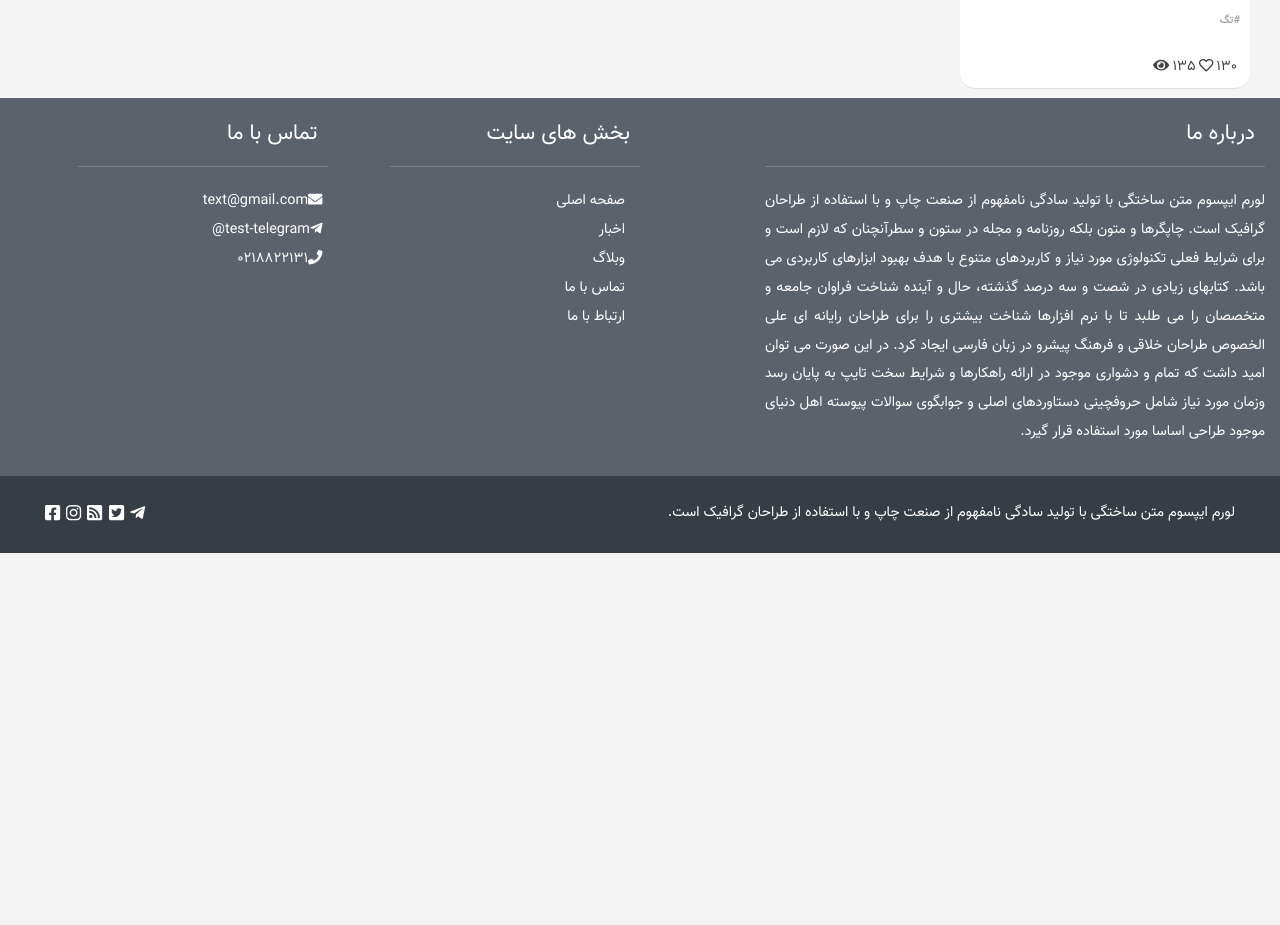
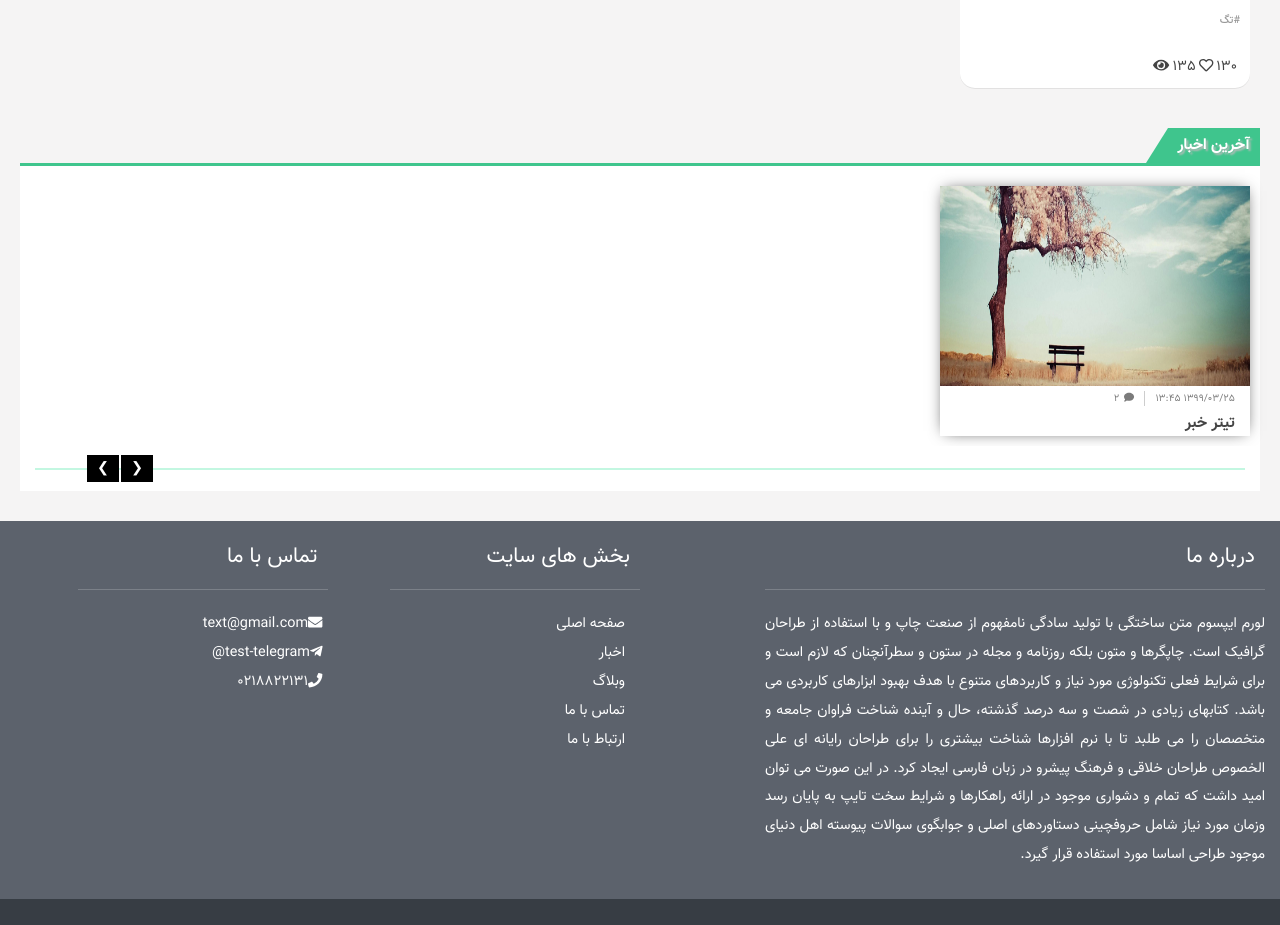
Before and after one commit to yousef-bigdeli/first-nextjs, a Next.js app: page / in a window 1280 px wide. Shown: the part 886-1811 px from the top of the page. Before the commit the page ends 1439 px from the top, so only its background shows below. Built offline with nearby package versions, Linux system fonts and the light colour scheme.

Commit message:
creating news section at index page

```diff
--- a/pages/index.js
+++ b/pages/index.js
@@ -3,7 +3,7 @@ import Template from './components/Template';
 import Slider from './components/Slider';
 import styles from './styles/Index.module.scss';
 import { FontAwesomeIcon } from '@fortawesome/react-fontawesome';
-import { faEye } from '@fortawesome/free-solid-svg-icons';
+import { faEye, faComment } from '@fortawesome/free-solid-svg-icons';
 import { faHeart } from '@fortawesome/free-regular-svg-icons';
 
 //home page on site
@@ -60,13 +60,49 @@ function Index() {
                                 </footer>
                             </article>
                         </div>
-
                     </div>
                 </div>
 
-                {/*  */}
+                {/* News section */}
 
-
+                <div className={`${styles.newsContainer} ${styles.container}`}>
+                    <div className={styles.header}>آخرین اخبار</div>
+                    <div className={styles.triangleBottomright}></div>
+                    <div className={styles.news}>
+                        <div className={styles.newsBox}>
+                            <article>
+                                <div className={styles.newsImage}>
+                                    <a href="/">
+                                        <img src="/assets/images/banner3.jpg"></img>
+                                    </a>
+                                </div>
+                                <div className={styles.newsContent}>
+                                    <div className={styles.newsDate}>
+                                        <span className={styles.date}>
+                                            1399/03/25 13:45
+                                        </span>
+                                        <span className={styles.comment}>
+                                            <FontAwesomeIcon icon={faComment} />
+                                            {/* comments number value */}
+                                            <span>2</span>
+                                        </span>
+                                    </div>
+                                    {/* news title */}
+                                    <div className={styles.newsTitle}>
+                                        تیتر خبر
+                                    </div>
+                                </div>
+                            </article>
+                        </div>
+                    </div>
+                    <div className={styles.newsFooter}>
+                        <div className={styles.footerLine}></div>
+                        <div className={styles.carouselButtons}>
+                            <span className={styles.right}>&#10094;</span>
+                            <span className={styles.left}>&#10095;</span>
+                        </div>
+                    </div>
+                </div>
             </Template>
         </>
     );
--- a/pages/styles/Index.module.scss
+++ b/pages/styles/Index.module.scss
@@ -6,13 +6,23 @@ $primary-color: #3fc58d;
     .article {
         width: calc(25% - 20px);
     }
+
     .articlesHead {
         .title {
             font-size: 1.2em !important;
         }
-        a{
+
+        a {
             font-size: 1em !important;
         }
+    }
+
+    .newsBox {
+        width: 25% !important;
+        margin: 10px !important;
+    }
+    .newsContainer {
+        margin: 30px auto !important;
     }
 }
 
@@ -20,16 +30,31 @@ $primary-color: #3fc58d;
     .article {
         width: calc(50% - 20px);
     }
+
     .articlesHead {
         .title {
             font-size: 1.1em !important;
         }
-        a{
+
+        a {
             font-size: .9em !important;
         }
     }
+
 }
-
+@media screen and (min-width: 768px) and (max-width: 1199px) {
+    .newsBox {
+        width: 33% !important;
+        margin: 10px !important;
+    }
+}
+@media screen and (min-width: 600px) and (max-width: 767px){
+    .newsBox {
+        width: 50% !important;
+        margin: 10px !important;
+    }
+}
+// **** articles section
 
 .articlesHead {
     width: 100%;
@@ -139,3 +164,123 @@ $primary-color: #3fc58d;
     color: #ff0000;
     cursor: pointer;
 }
+
+
+// **** News section
+
+.newsContainer {
+    margin: 30px 10px;
+}
+
+.header {
+    font-size: 1.1em;
+    background-color: #3fc58d;
+    display: inline-block;
+    font-weight: 700;
+    text-shadow: 2px 2px 2px #BABABA;
+    padding: 5px 10px;
+    color: #fff;
+    vertical-align: bottom;
+}
+
+.news {
+    width: 100%;
+    display: flex;
+    background-color: #fff;
+    border-top: 3px solid #3fc58d;
+    padding-top: 10px;
+}
+
+.newsBox {
+    margin: 10px auto;
+    width: 80%;
+    -webkit-box-shadow: 0px 0px 15px -5px rgba(0, 0, 0, 0.8);
+    -moz-box-shadow: 0px 0px 15px -5px rgba(0, 0, 0, 0.8);
+    box-shadow: 0px 0px 15px -5px rgba(0, 0, 0, 0.8);
+}
+
+.newsImage {
+    height: 200px;
+    width: 100%;
+
+    img {
+        width: 100%;
+        height: 100%;
+    }
+}
+
+.triangleBottomright {
+    display: inline-block;
+    width: 0;
+    border-bottom: 35px solid #3fc58d;
+    border-left: 22px solid transparent;
+    vertical-align: bottom;
+}
+
+.newsDate {
+    font-size: 0.7em;
+    opacity: 0.7;
+    padding: 5px;
+
+    .date {
+        border-left: 1px solid #b9b8b8;
+        padding: 0 10px;
+    }
+
+    .comment {
+        padding: 0 10px;
+
+        span {
+            padding: 0 5px;
+        }
+    }
+}
+
+.newsTitle {
+    font-size: 1.1em;
+    font-weight: 700;
+    padding: 0 15px;
+}
+
+.newsFooter {
+    display: flex;
+    height: 45px;
+    background-color: #fff;
+    align-items: center;
+    padding: 0 15px;
+    position: relative;
+
+    .footerLine {
+        border: 1px solid #c3f7e1;
+        height: 0;
+        width: 100%;
+    }
+
+    .carouselButtons {
+        text-align: center;
+        padding: 5px;
+        position: absolute;
+        left: 5%;
+
+        .left,
+        .right {
+            background: #000;
+            color: #fff;
+            padding: 2px 10px;
+            width: 10px;
+            margin-right: 2px;
+        }
+
+        .left:hover,
+        .right:hover {
+            cursor: pointer;
+        }
+
+        .left:active,
+        .right:active {
+            -webkit-box-shadow: inset 0px 0px 10px #9a9a9a;
+            -moz-box-shadow: inset 0px 0px 10px #9a9a9a;
+            box-shadow: inset 0px 0px 10px #9a9a9a;
+        }
+    }
+}
```
